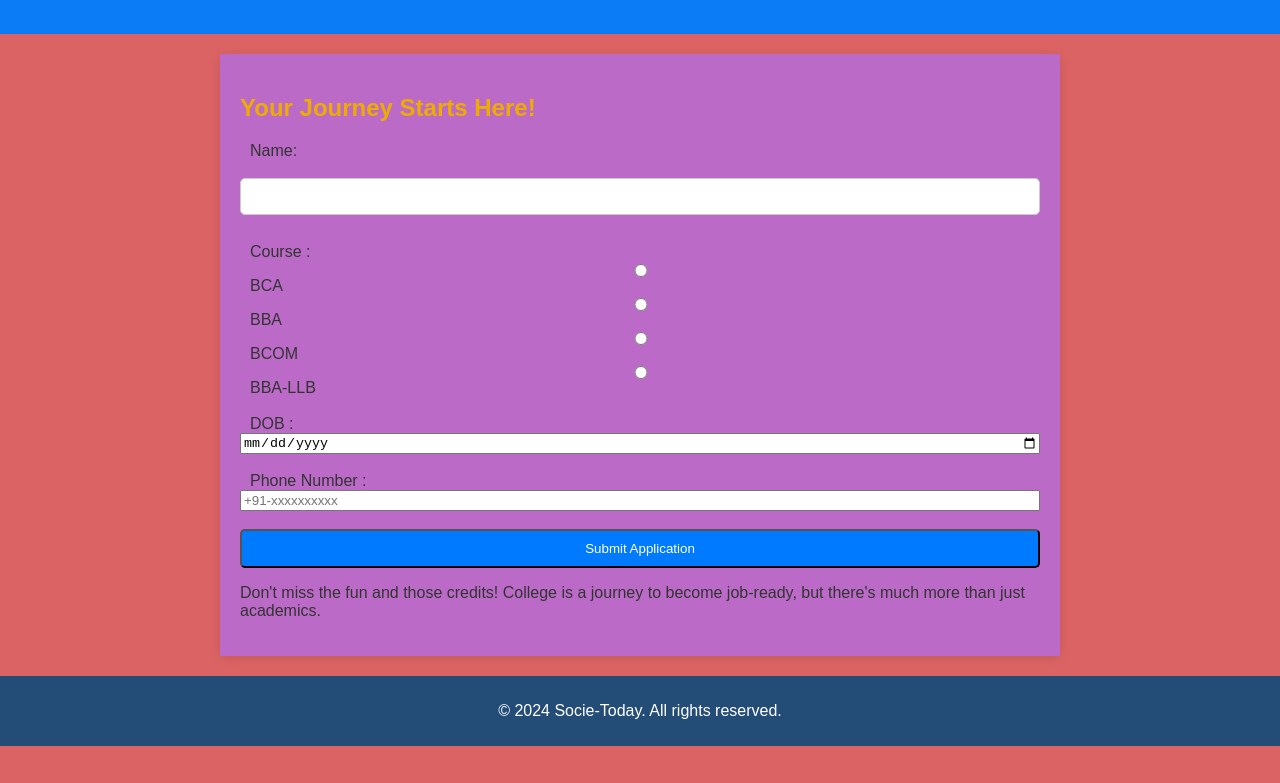
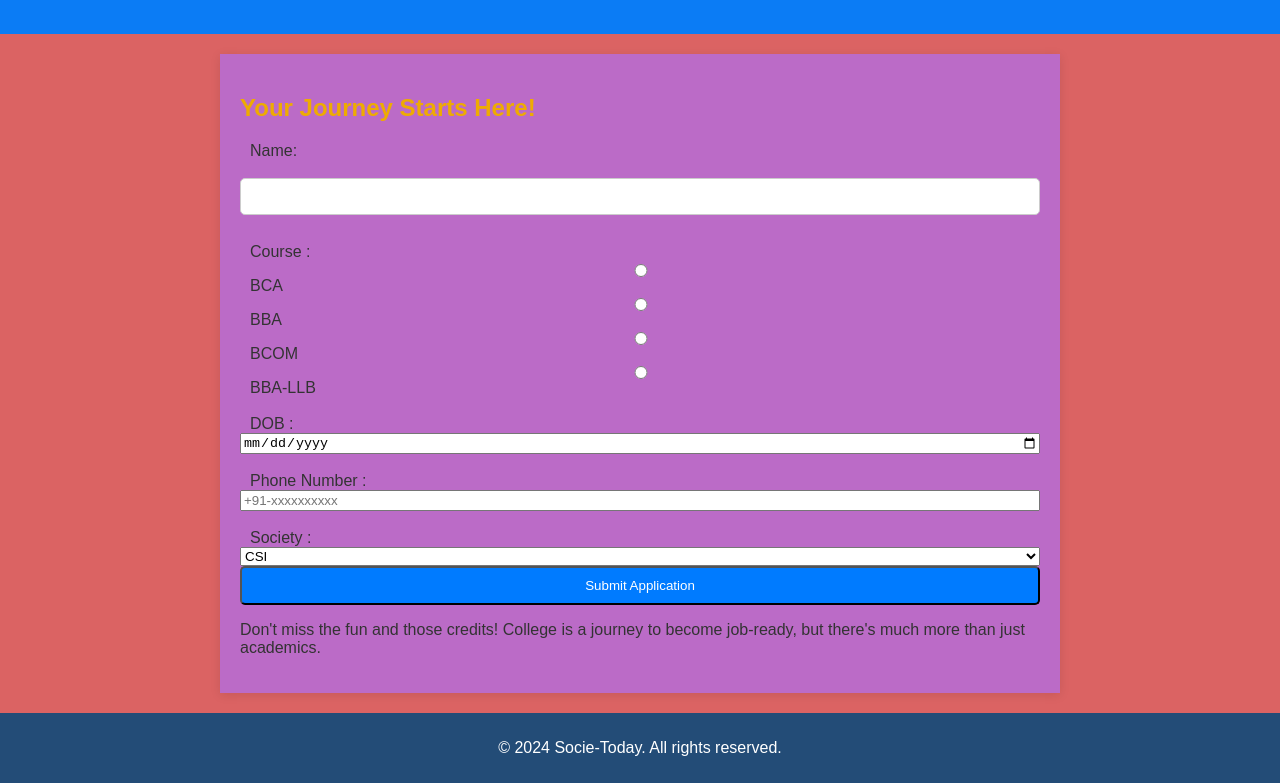
Before and after one commit to retrobone/SocieToday, a plain HTML site: page apply.html in a window 1280 px wide. Shown: the part 120-903 px from the top of the page. Before the commit the page ends 866 px from the top, so only its background shows below. Drawn offline with Linux system fonts and the light colour scheme.

Commit message:
Add files via upload

```diff
--- a/apply.html
+++ b/apply.html
@@ -43,6 +43,13 @@
             <input type="date" id="date" placeholder="dd-mm-yyyy" size="8" pattern="[0-9]{2}-[0-9]{2}-[0-9]{4}" ><br>
             <label for="phone" id="phno">Phone Number : </label>
             <input type="number" id="phno" placeholder="+91-xxxxxxxxxx" pattern="[0-9]{2}-[0-9]{10}" required="yes"><br>
+            <label>Society : </label>
+            <select id="soc" name="society">
+                <option value="volvo">CSI</option>
+                <option value="saab">Rektt</option>
+                <option value="fiat">NSS</option>
+                <option value="audi">Geek Room</option>
+              </select>
 
         <input type="submit" value="Submit Application" />
     </form>
```
